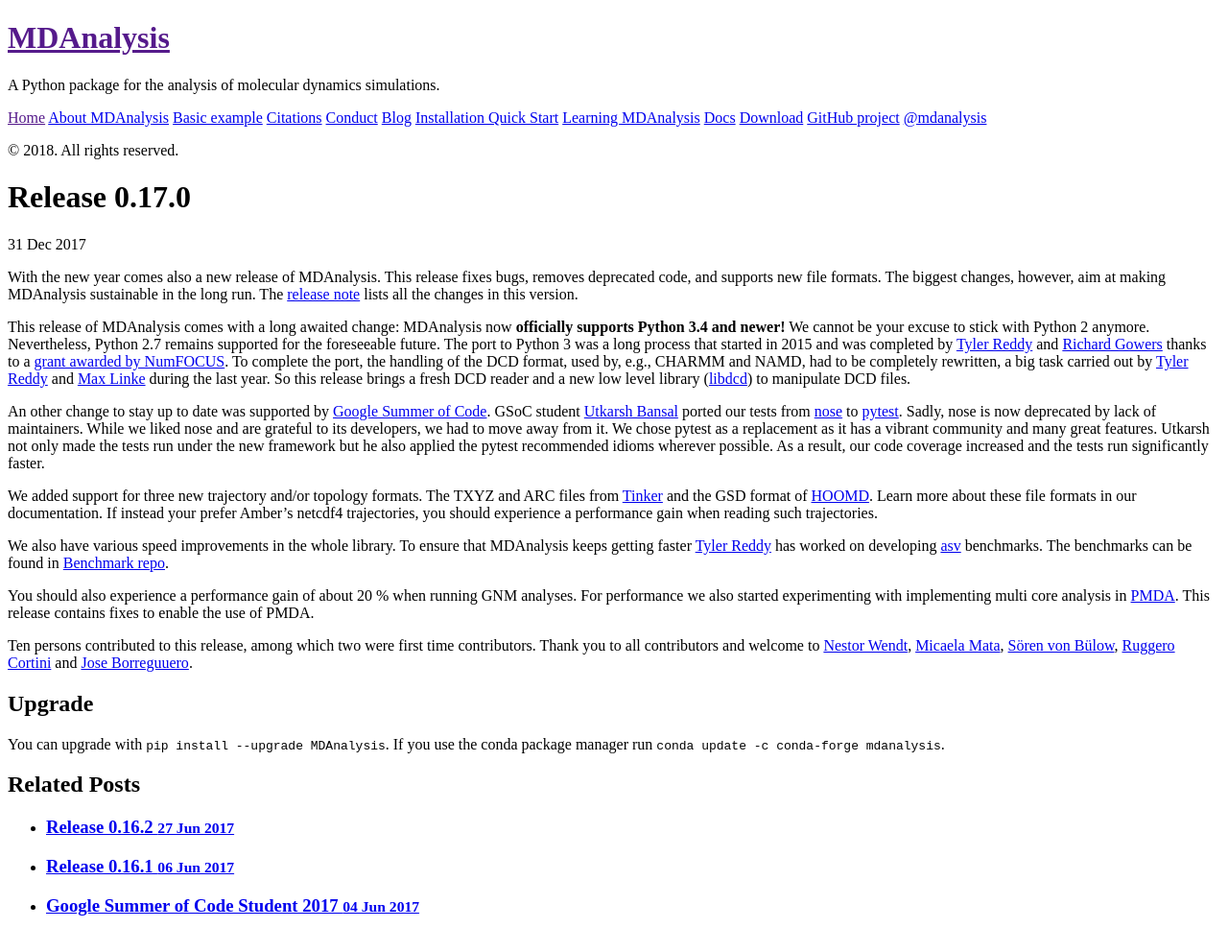
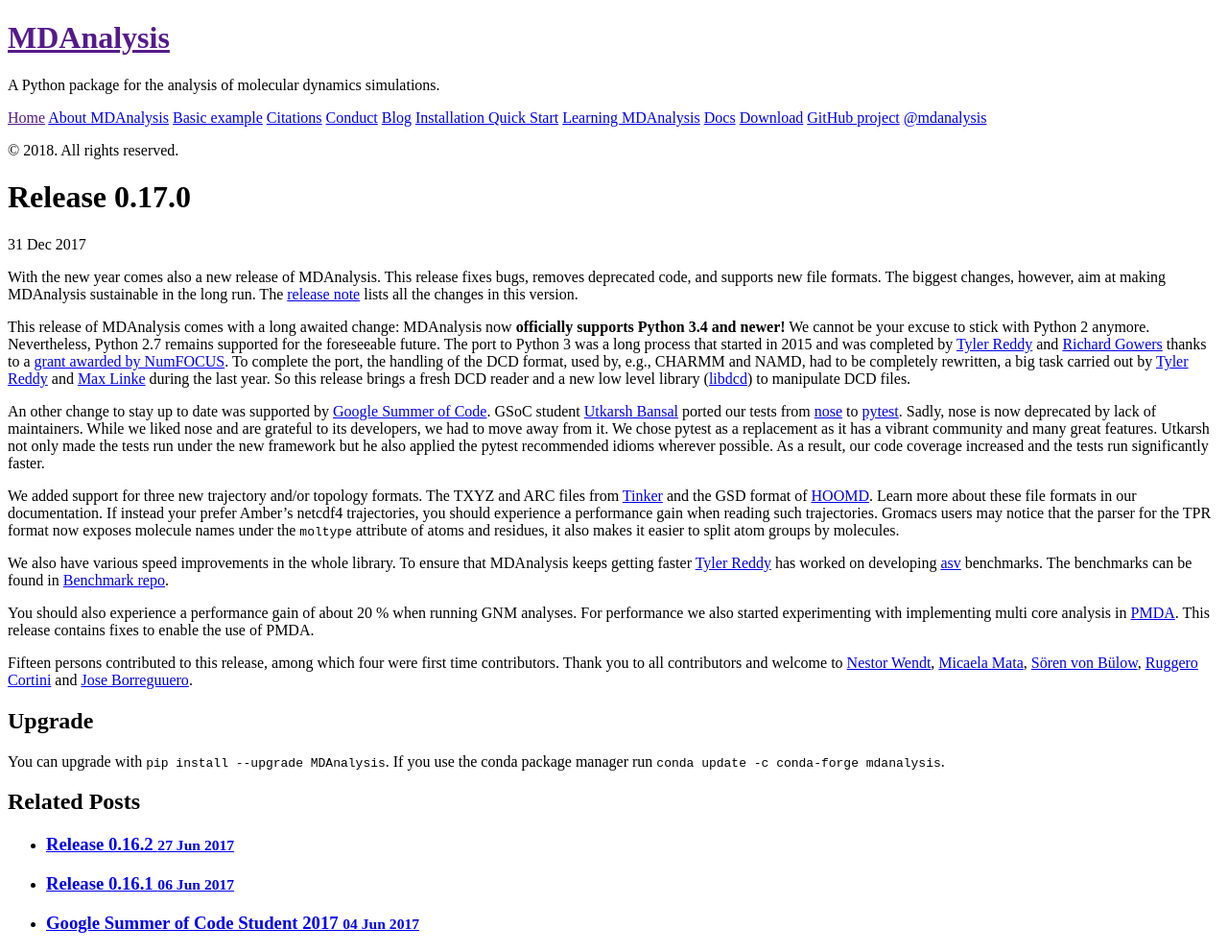
Before and after one commit to MDAnalysis/MDAnalysis.github.io, a Jekyll site: the page built from _posts/2017-12-31-release-0.17.0.md, in a window 1280 px wide. Shown: the whole page at 96% size. Built offline with Jekyll 4.4.1, drawn with Linux system fonts in a browser that asks for light colours; comment, search, counter and statistics services are not loaded.

Commit message:
Add moltype to the 0.17.0 blog post
Also updates the number of contributors.

```diff
--- a/_posts/2017-12-31-release-0.17.0.md
+++ b/_posts/2017-12-31-release-0.17.0.md
@@ -27,7 +27,7 @@ As a result, our code coverage increased and the tests run significantly faster.
 We added support for three new trajectory and/or topology formats.
 The TXYZ and ARC files from [Tinker][] and the GSD format of [HOOMD][].
 Learn more about these file formats in our documentation.
-If instead your prefer Amber's netcdf4 trajectories, you should experience a performance gain when reading such trajectories.
+If instead your prefer Amber's netcdf4 trajectories, you should experience a performance gain when reading such trajectories. Gromacs users may notice that the parser for the TPR format now exposes molecule names under the `moltype` attribute of atoms and residues, it also makes it easier to split atom groups by molecules.
 
 We also have various speed improvements in the whole library.
 To ensure that MDAnalysis keeps getting faster [Tyler Reddy][] has worked on developing [asv][] benchmarks.
@@ -37,7 +37,7 @@ You should also experience a performance gain of about 20 % when running GNM ana
 For performance we also started experimenting with implementing multi core analysis in [PMDA][].
 This release contains fixes to enable the use of PMDA.
 
-Ten persons contributed to this release, among which two were first time contributors.
+Fifteen persons contributed to this release, among which four were first time contributors.
 Thank you to all contributors and welcome to [Nestor Wendt][], [Micaela Mata][], [Sören von Bülow][], [Ruggero Cortini][] and [Jose Borreguuero][].
 
 ## Upgrade
```
